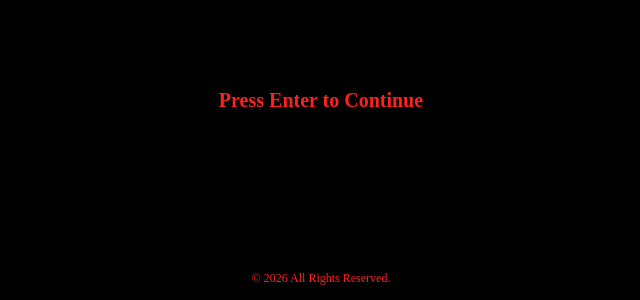
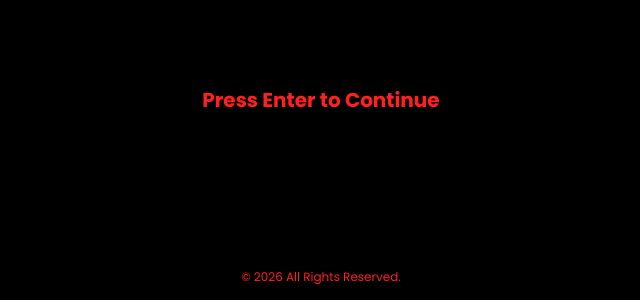
Before and after one commit to khizarusestate/MyPortfolio, a React (Vite) app: page / in a window 1280 px wide. Shown: the part 500-800 px from the top of the page, without its empty margins (319-959 px from the left). Built offline with nearby package versions, Linux system fonts and the light colour scheme.

Commit message:
style: apply Poppins typography

```diff
--- a/src/styles.css
+++ b/src/styles.css
@@ -19,6 +19,7 @@ body,
 
 body {
   min-width: 320px;
+  font-family: 'Poppins', sans-serif;
 }
 
 .welcome-screen {
@@ -30,11 +31,13 @@ body {
   padding: 24px;
   background: #000;
   text-align: center;
+  font-family: 'Poppins', sans-serif;
 }
 
 .welcome-text {
   margin: 0;
   color: #ff2020;
+  font-family: 'Poppins', sans-serif;
   font-size: 20px;
   font-weight: 700;
   opacity: 0;
@@ -50,6 +53,7 @@ body {
   left: 16px;
   margin: 0;
   color: #ff2020;
+  font-family: 'Poppins', sans-serif;
   font-size: 12px;
   font-weight: 400;
   text-align: center;
```
